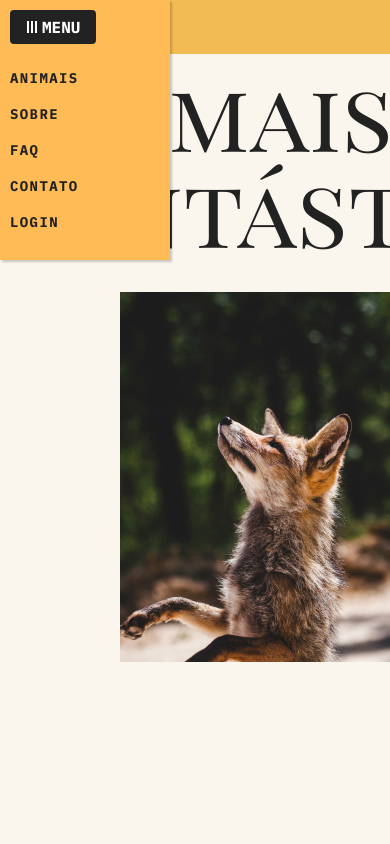
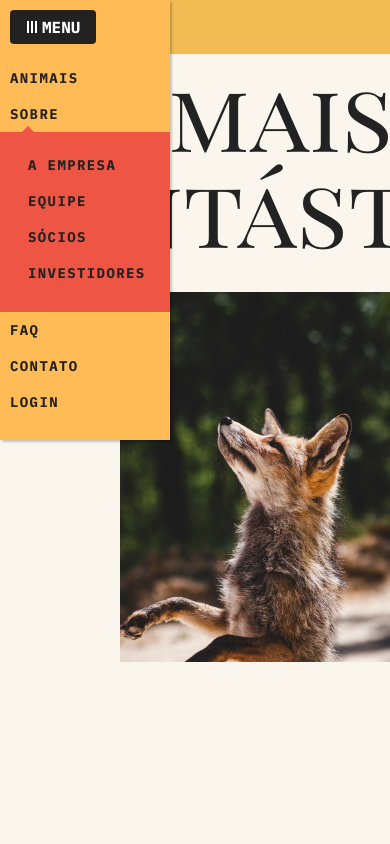
Before and after one commit to KaioPratess/Animais-Fantasticos, a website built with webpack: page index.html in a window 390 px wide. Both pictures are taken after a click on the button "MENU". Shown: the top 844 px of the page. Built offline with nearby package versions, Linux system fonts and the light colour scheme; no server answers.

Commit message:
correcao bugs

```diff
--- a/css/dropdownmenu.css
+++ b/css/dropdownmenu.css
@@ -35,3 +35,10 @@
 .dropdown-menu li a:hover {
   color: white;
 }
+
+@media (max-width: 700px) {
+  [data-dropdown] .dropdown-menu {
+    display: block;
+    animation: show-up 0.3s forwards;
+  }
+}
--- a/index.html
+++ b/index.html
@@ -112,7 +112,7 @@
       </dl>
     </section>
 
-    <section class="grid-section galeria" data-anime="scroll">
+    <section class="grid-section galeria">
       <ul class="custom-control">
         <li><img src="img/slide/foto1-thumb.jpg" alt=""></li>
         <li><img src="img/slide/foto2-thumb.jpg" alt=""></li>
@@ -134,10 +134,7 @@
     </section>
     <section class="grid-section numeros" data-anime="scroll">
       <h1 class="titulo">Números</h1>
-      <div class="numeros-grid">
-
-      </div>
-
+      <div class="numeros-grid"></div>
     </section>
 
     <section class="grid-section contato" data-anime="scroll" id="contato">
```
